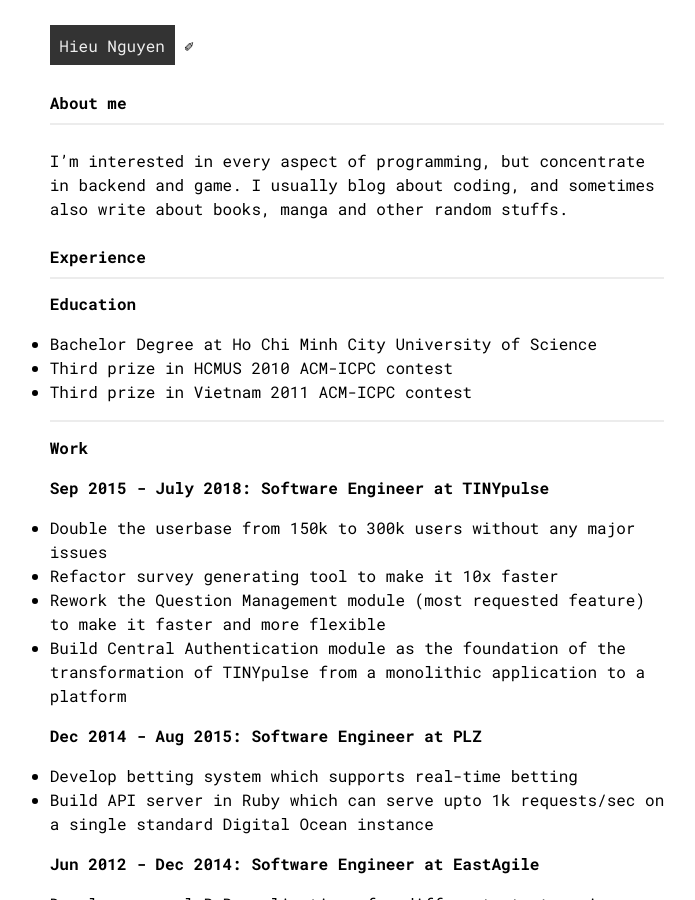
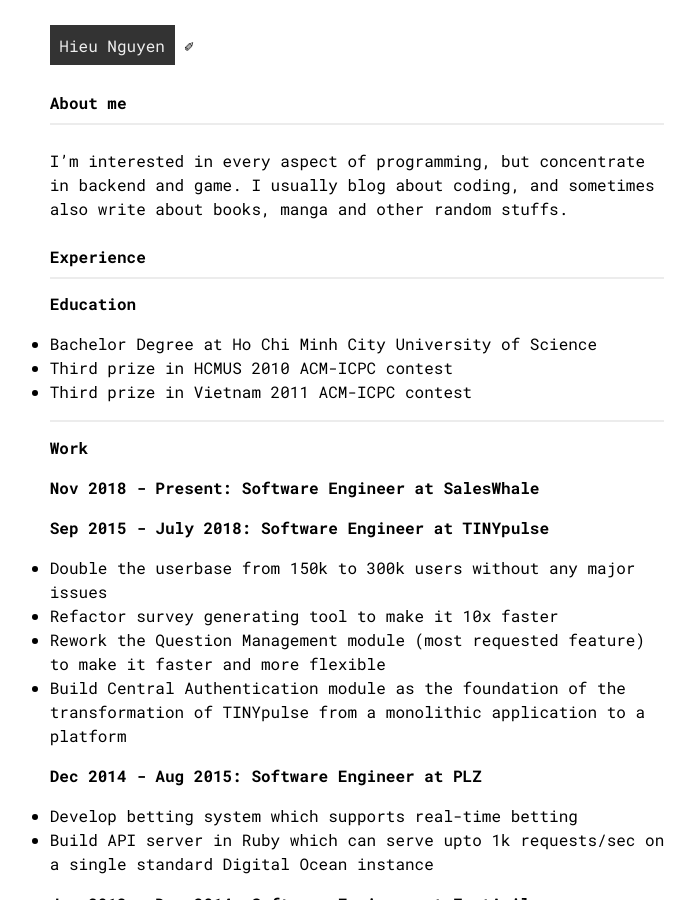
Before and after one commit to hieuk09/hieuk09.github.io, a Jekyll site: the page built from about/index.md, in a window 1280 px wide and 900 px high. Shown: the whole window, without its empty margins (283-978 px from the left). Built offline with Jekyll 4.4.1, drawn with Linux system fonts in a browser that asks for light colours.

Commit message:
[f] Update current work place

```diff
--- a/about/index.md
+++ b/about/index.md
@@ -20,6 +20,8 @@ random stuffs.
 ------------------
 
 ## Work
+
+### Nov 2018 - Present: Software Engineer at SalesWhale
 
 ### Sep 2015 - July 2018: Software Engineer at TINYpulse
 
```
